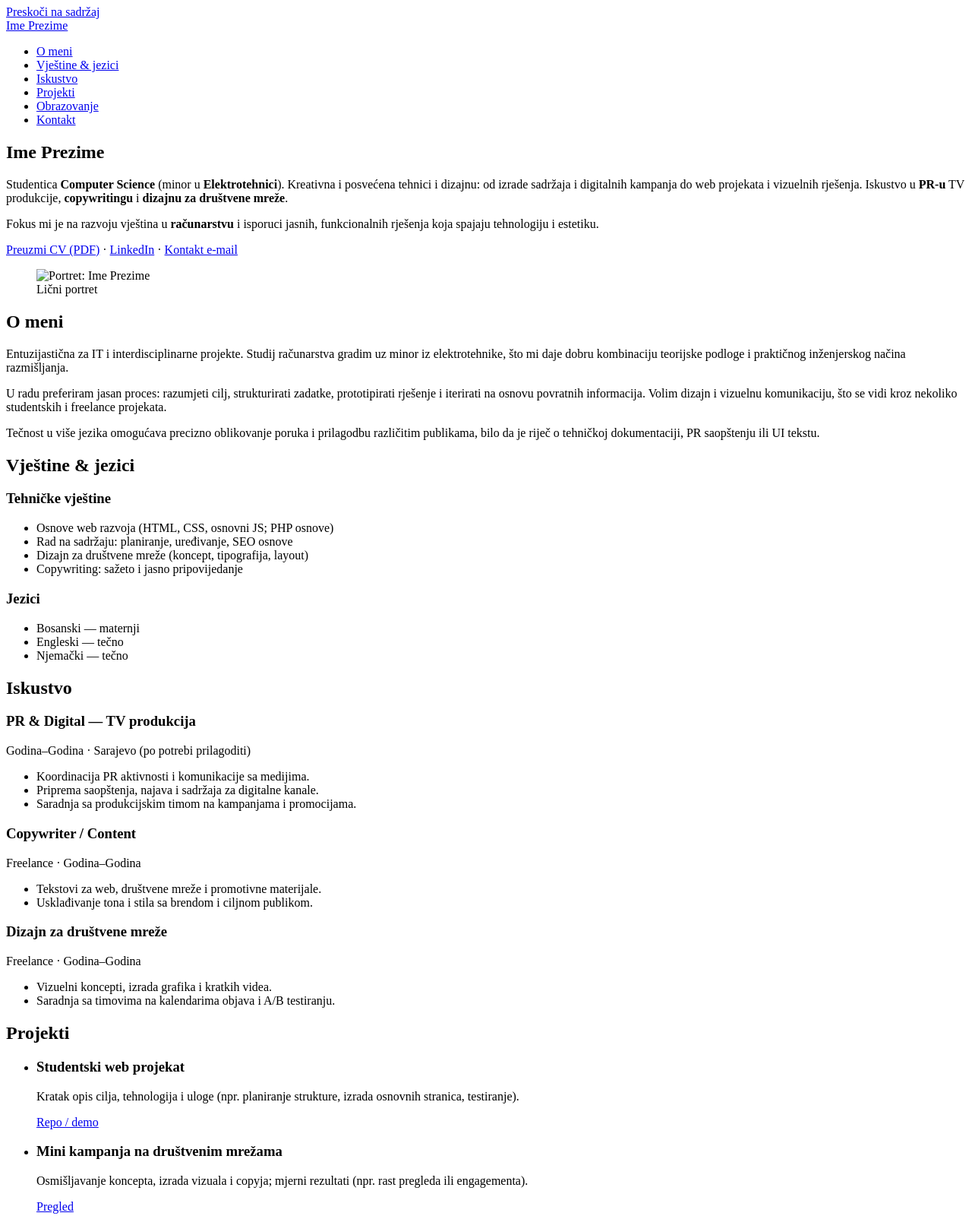
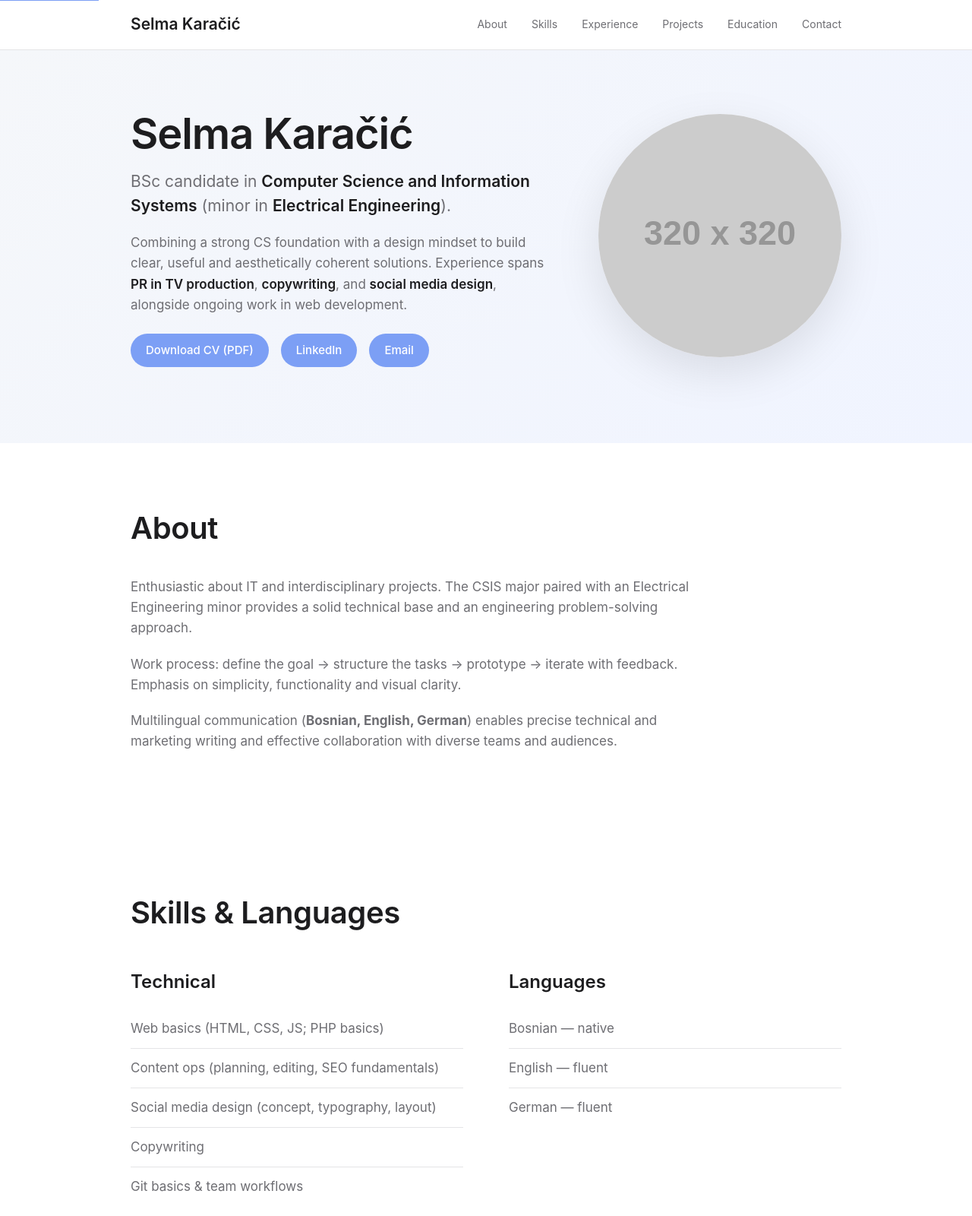
Before and after one commit to s3lmak/s3lmak.github.io, a plain HTML site: page index.html in a window 1280 px wide. Shown: the part 1-1601 px from the top of the page at 76% size. Drawn offline with Linux system fonts and the light colour scheme; placeholder pictures from the web are drawn by us.

Commit message:
Update index.html

```diff
--- a/index.html
+++ b/index.html
@@ -1,195 +1,506 @@
 <!DOCTYPE html>
-<html lang="bs">
+<html lang="en">
 <head>
-  <meta charset="utf-8" />
-  <meta name="viewport" content="width=device-width, initial-scale=1" />
-  <title>Ime Prezime — Portfolio / CV</title>
-  <meta name="description" content="Portfolio i CV — studentica Computer Science (minor Elektrotehnika), PR & copywriting iskustvo, dizajn za društvene mreže, više jezika.">
-  <!-- SEO: prilagodi ime, opis i sliku kada dodaš CSS -->
-  <meta property="og:title" content="Ime Prezime — Portfolio / CV">
-  <meta property="og:description" content="Computer Science, PR, copywriting, dizajn, više jezika.">
+  <meta charset="utf-8">
+  <meta name="viewport" content="width=device-width, initial-scale=1">
+  <title>Selma Karačić — Portfolio & CV</title>
+  <meta name="description" content="BSc candidate in Computer Science and Information Systems. PR, copywriting, web development and design.">
+  <meta property="og:title" content="Selma Karačić — Portfolio & CV">
+  <meta property="og:description" content="Computer Science, PR, copywriting, design, multilingual.">
   <meta property="og:type" content="website">
-  <meta property="og:image" content="og-image.jpg">
-  <link rel="canonical" href="https://tvojeime.github.io/">
+  <link rel="canonical" href="https://selmakaracic.github.io/">
+  <style>
+    * {
+      margin: 0;
+      padding: 0;
+      box-sizing: border-box;
+    }
+
+    :root {
+      --bg: #ffffff;
+      --text: #1d1d1f;
+      --text-secondary: #6e6e73;
+      --accent: #7c9ff5;
+      --accent-hover: #5a7fd8;
+      --border: #e5e5e7;
+      --surface: #f5f5f7;
+    }
+
+    body {
+      font-family: -apple-system, BlinkMacSystemFont, "SF Pro Display", "Segoe UI", Roboto, "Helvetica Neue", Arial, sans-serif;
+      line-height: 1.6;
+      color: var(--text);
+      background: var(--bg);
+      -webkit-font-smoothing: antialiased;
+      -moz-osx-font-smoothing: grayscale;
+    }
+
+    .container {
+      max-width: 980px;
+      margin: 0 auto;
+      padding: 0 22px;
+    }
+
+    a {
+      color: var(--accent);
+      text-decoration: none;
+      transition: color 0.2s ease;
+    }
+
+    a:hover {
+      color: var(--accent-hover);
+    }
+
+    .skip-link {
+      position: absolute;
+      top: -40px;
+      left: 0;
+      background: var(--accent);
+      color: white;
+      padding: 8px;
+      z-index: 100;
+    }
+
+    .skip-link:focus {
+      top: 0;
+    }
+
+    /* Header & Nav */
+    header {
+      background: rgba(255, 255, 255, 0.8);
+      backdrop-filter: blur(20px);
+      position: sticky;
+      top: 0;
+      z-index: 50;
+      border-bottom: 1px solid var(--border);
+    }
+
+    nav {
+      display: flex;
+      justify-content: space-between;
+      align-items: center;
+      padding: 16px 0;
+    }
+
+    nav > a {
+      font-weight: 600;
+      font-size: 21px;
+      color: var(--text);
+    }
+
+    nav ul {
+      display: flex;
+      list-style: none;
+      gap: 32px;
+    }
+
+    nav ul a {
+      font-size: 14px;
+      color: var(--text-secondary);
+      font-weight: 400;
+    }
+
+    nav ul a:hover {
+      color: var(--text);
+    }
+
+    /* Hero */
+    #hero {
+      padding: 80px 0 100px;
+      background: linear-gradient(135deg, #f5f7fa 0%, #f0f4ff 100%);
+    }
+
+    .hero-wrap {
+      display: grid;
+      grid-template-columns: 1fr 320px;
+      gap: 60px;
+      align-items: center;
+    }
+
+    .hero-text h1 {
+      font-size: 56px;
+      font-weight: 600;
+      letter-spacing: -0.02em;
+      margin-bottom: 16px;
+      line-height: 1.1;
+    }
+
+    .hero-text .lead {
+      font-size: 21px;
+      color: var(--text-secondary);
+      margin-bottom: 20px;
+      line-height: 1.5;
+    }
+
+    .hero-text p {
+      font-size: 17px;
+      margin-bottom: 16px;
+      color: var(--text-secondary);
+    }
+
+    .hero-text strong {
+      color: var(--text);
+      font-weight: 600;
+    }
+
+    .hero-links {
+      display: flex;
+      gap: 16px;
+      flex-wrap: wrap;
+      margin-top: 24px;
+    }
+
+    .hero-links a {
+      padding: 10px 20px;
+      background: var(--accent);
+      color: white;
+      border-radius: 980px;
+      font-size: 15px;
+      font-weight: 500;
+      transition: background 0.2s ease;
+    }
+
+    .hero-links a:hover {
+      background: var(--accent-hover);
+    }
+
+    .hero-photo {
+      position: relative;
+    }
+
+    .hero-photo img {
+      width: 100%;
+      height: auto;
+      border-radius: 50%;
+      box-shadow: 0 20px 60px rgba(0, 0, 0, 0.1);
+      background: var(--surface);
+    }
+
+    /* Sections */
+    section {
+      padding: 80px 0;
+    }
+
+    section h2 {
+      font-size: 40px;
+      font-weight: 600;
+      margin-bottom: 32px;
+      letter-spacing: -0.01em;
+    }
+
+    section p {
+      font-size: 17px;
+      margin-bottom: 20px;
+      color: var(--text-secondary);
+      max-width: 760px;
+    }
+
+    /* Skills */
+    .skills {
+      display: grid;
+      grid-template-columns: 1fr 1fr;
+      gap: 60px;
+      margin-top: 40px;
+    }
+
+    .skills h3 {
+      font-size: 24px;
+      margin-bottom: 16px;
+      font-weight: 600;
+    }
+
+    .skills ul {
+      list-style: none;
+    }
+
+    .skills li {
+      padding: 12px 0;
+      border-bottom: 1px solid var(--border);
+      color: var(--text-secondary);
+      font-size: 17px;
+    }
+
+    .skills li:last-child {
+      border-bottom: none;
+    }
+
+    /* Experience & Projects */
+    .posao, .projekti-lista li {
+      background: var(--surface);
+      border-radius: 18px;
+      padding: 32px;
+      margin-bottom: 24px;
+    }
+
+    .posao header h3, .projekti-lista h3 {
+      font-size: 24px;
+      font-weight: 600;
+      margin-bottom: 8px;
+    }
+
+    .posao .meta {
+      color: var(--text-secondary);
+      font-size: 15px;
+      margin-bottom: 16px;
+    }
+
+    .posao ul, .projekti-lista p {
+      color: var(--text-secondary);
+      font-size: 17px;
+      line-height: 1.6;
+    }
+
+    .posao ul {
+      list-style: none;
+      padding-left: 0;
+    }
+
+    .posao li {
+      padding-left: 20px;
+      position: relative;
+      margin-bottom: 8px;
+    }
+
+    .posao li::before {
+      content: "•";
+      position: absolute;
+      left: 0;
+      color: var(--accent);
+      font-weight: bold;
+    }
+
+    .projekti-lista {
+      list-style: none;
+    }
+
+    .projekti-lista a {
+      display: inline-block;
+      margin-top: 12px;
+      font-weight: 500;
+    }
+
+    /* Contact */
+    #kontakt ul {
+      list-style: none;
+      font-size: 19px;
+    }
+
+    #kontakt li {
+      margin-bottom: 12px;
+    }
+
+    /* Footer */
+    footer {
+      background: var(--surface);
+      padding: 40px 0;
+      text-align: center;
+      border-top: 1px solid var(--border);
+      color: var(--text-secondary);
+      font-size: 14px;
+    }
+
+    /* Responsive */
+    @media (max-width: 768px) {
+      .hero-wrap {
+        grid-template-columns: 1fr;
+        gap: 40px;
+      }
+
+      .hero-photo {
+        order: -1;
+        max-width: 240px;
+        margin: 0 auto;
+      }
+
+      .hero-text h1 {
+        font-size: 40px;
+      }
+
+      .hero-text .lead {
+        font-size: 19px;
+      }
+
+      nav ul {
+        display: none;
+      }
+
+      .skills {
+        grid-template-columns: 1fr;
+        gap: 40px;
+      }
+
+      section h2 {
+        font-size: 32px;
+      }
+    }
+  </style>
 </head>
 <body>
-  <!-- Skip link za pristupačnost -->
-  <a href="#sadrzaj" class="skip-link">Preskoči na sadržaj</a>
+  <a href="#sadrzaj" class="skip-link">Skip to content</a>
 
   <header>
     <div class="container">
-      <nav aria-label="Glavna navigacija">
-        <a href="#" aria-label="Početna">Ime Prezime</a>
+      <nav aria-label="Main navigation">
+        <a href="#" aria-label="Home">Selma Karačić</a>
         <ul>
-          <li><a href="#o-meni">O meni</a></li>
-          <li><a href="#vjestine">Vještine & jezici</a></li>
-          <li><a href="#iskustvo">Iskustvo</a></li>
-          <li><a href="#projekti">Projekti</a></li>
-          <li><a href="#obrazovanje">Obrazovanje</a></li>
-          <li><a href="#kontakt">Kontakt</a></li>
+          <li><a href="#about">About</a></li>
+          <li><a href="#skills">Skills</a></li>
+          <li><a href="#experience">Experience</a></li>
+          <li><a href="#projects">Projects</a></li>
+          <li><a href="#education">Education</a></li>
+          <li><a href="#contact">Contact</a></li>
         </ul>
       </nav>
     </div>
   </header>
 
   <main id="sadrzaj">
-    <!-- HERO: ime, uloga, kratki sažetak, foto -->
     <section id="hero">
       <div class="container">
         <div class="hero-wrap">
           <div class="hero-text">
-            <h1>Ime Prezime</h1>
+            <h1>Selma Karačić</h1>
             <p class="lead">
-              Studentica <strong>Computer Science</strong> (minor u <strong>Elektrotehnici</strong>).
-              Kreativna i posvećena tehnici i dizajnu: od izrade sadržaja i digitalnih kampanja do web projekata i vizuelnih rješenja.
-              Iskustvo u <strong>PR‑u</strong> TV produkcije, <strong>copywritingu</strong> i <strong>dizajnu za društvene mreže</strong>.
+              BSc candidate in <strong>Computer Science and Information Systems</strong> (minor in <strong>Electrical Engineering</strong>).
             </p>
             <p>
-              Fokus mi je na razvoju vještina u <strong>računarstvu</strong> i isporuci jasnih, funkcionalnih rješenja koja spajaju
-              tehnologiju i estetiku.
+              Combining a strong CS foundation with a design mindset to build clear, useful and aesthetically coherent solutions. Experience spans <strong>PR in TV production</strong>, <strong>copywriting</strong>, and <strong>social media design</strong>, alongside ongoing work in web development.
             </p>
-            <p>
-              <a href="cv.pdf">Preuzmi CV (PDF)</a> ·
-              <a href="https://www.linkedin.com/in/tvoj-profil" rel="noopener" target="_blank">LinkedIn</a> ·
-              <a href="#kontakt">Kontakt e‑mail</a>
-            </p>
+            <div class="hero-links">
+              <a href="cv.pdf">Download CV (PDF)</a>
+              <a href="https://www.linkedin.com/in/selma-karacic1111" target="_blank" rel="noopener">LinkedIn</a>
+              <a href="#contact">Email</a>
+            </div>
           </div>
           <figure class="hero-photo">
-            <!-- Zamijeni src svojom fotografijom (npr. images/ja.jpg) -->
-            <img src="images/placeholder-headshot.jpg" alt="Portret: Ime Prezime" width="320" height="320" />
-            <figcaption class="sr-only">Lični portret</figcaption>
+            <img src="https://via.placeholder.com/320" alt="Portrait: Selma Karačić" width="320" height="320">
           </figure>
         </div>
       </div>
     </section>
 
-    <!-- O MENI: bez previše "ja", fokus na vrijednosti i pristupu -->
-    <section id="o-meni">
+    <section id="about">
       <div class="container">
-        <h2>O meni</h2>
+        <h2>About</h2>
         <p>
-          Entuzijastična za IT i interdisciplinarne projekte. Studij računarstva gradim uz minor iz elektrotehnike,
-          što mi daje dobru kombinaciju teorijske podloge i praktičnog inženjerskog načina razmišljanja.
+          Enthusiastic about IT and interdisciplinary projects. The CSIS major paired with an Electrical Engineering minor provides a solid technical base and an engineering problem-solving approach.
         </p>
         <p>
-          U radu preferiram jasan proces: razumjeti cilj, strukturirati zadatke, prototipirati rješenje i iterirati na osnovu povratnih informacija.
-          Volim dizajn i vizuelnu komunikaciju, što se vidi kroz nekoliko studentskih i freelance projekata.
+          Work process: define the goal → structure the tasks → prototype → iterate with feedback. Emphasis on simplicity, functionality and visual clarity.
         </p>
         <p>
-          Tečnost u više jezika omogućava precizno oblikovanje poruka i prilagodbu različitim publikama, bilo da je riječ o tehničkoj dokumentaciji,
-          PR saopštenju ili UI tekstu.
+          Multilingual communication (<strong>Bosnian, English, German</strong>) enables precise technical and marketing writing and effective collaboration with diverse teams and audiences.
         </p>
       </div>
     </section>
 
-    <!-- VJEŠTINE & JEZICI -->
-    <section id="vjestine">
+    <section id="skills">
       <div class="container">
-        <h2>Vještine & jezici</h2>
+        <h2>Skills & Languages</h2>
         <div class="skills">
           <div>
-            <h3>Tehničke vještine</h3>
+            <h3>Technical</h3>
             <ul>
-              <li>Osnove web razvoja (HTML, CSS, osnovni JS; PHP osnove)</li>
-              <li>Rad na sadržaju: planiranje, uređivanje, SEO osnove</li>
-              <li>Dizajn za društvene mreže (koncept, tipografija, layout)</li>
-              <li>Copywriting: sažeto i jasno pripovijedanje</li>
+              <li>Web basics (HTML, CSS, JS; PHP basics)</li>
+              <li>Content ops (planning, editing, SEO fundamentals)</li>
+              <li>Social media design (concept, typography, layout)</li>
+              <li>Copywriting</li>
+              <li>Git basics & team workflows</li>
             </ul>
           </div>
           <div>
-            <h3>Jezici</h3>
+            <h3>Languages</h3>
             <ul>
-              <li>Bosanski — maternji</li>
-              <li>Engleski — tečno</li>
-              <li>Njemački — tečno</li>
+              <li>Bosnian — native</li>
+              <li>English — fluent</li>
+              <li>German — fluent</li>
             </ul>
           </div>
         </div>
       </div>
     </section>
 
-    <!-- ISKUSTVO: kao CV timeline/lista -->
-    <section id="iskustvo">
+    <section id="experience">
       <div class="container">
-        <h2>Iskustvo</h2>
+        <h2>Experience</h2>
         <article class="posao">
           <header>
-            <h3>PR & Digital — TV produkcija</h3>
-            <p class="meta">Godina–Godina · Sarajevo (po potrebi prilagoditi)</p>
+            <h3>Web Content Writer — Hayat.ba</h3>
+            <p class="meta">May 2024 — December 2024 · Sarajevo</p>
           </header>
           <ul>
-            <li>Koordinacija PR aktivnosti i komunikacije sa medijima.</li>
-            <li>Priprema saopštenja, najava i sadržaja za digitalne kanale.</li>
-            <li>Saradnja sa produkcijskim timom na kampanjama i promocijama.</li>
+            <li>Planned and wrote web articles, headlines and descriptions.</li>
+            <li>Worked in CMS; applied basic SEO and content structure.</li>
           </ul>
         </article>
         <article class="posao">
           <header>
-            <h3>Copywriter / Content</h3>
-            <p class="meta">Freelance · Godina–Godina</p>
+            <h3>Public Relations Manager — Hayatproduction.ba</h3>
+            <p class="meta">May 2023 — September 2023 · Sarajevo</p>
           </header>
           <ul>
-            <li>Tekstovi za web, društvene mreže i promotivne materijale.</li>
-            <li>Usklađivanje tona i stila sa brendom i ciljnom publikom.</li>
+            <li>Prepared press releases and announcements; managed media relations.</li>
+            <li>Coordinated campaigns and digital content distribution.</li>
           </ul>
         </article>
         <article class="posao">
           <header>
-            <h3>Dizajn za društvene mreže</h3>
-            <p class="meta">Freelance · Godina–Godina</p>
+            <h3>Designer & Design Coordinator — MedReCon'25 (SSST)</h3>
+            <p class="meta">2025</p>
           </header>
           <ul>
-            <li>Vizuelni koncepti, izrada grafika i kratkih videa.</li>
-            <li>Saradnja sa timovima na kalendarima objava i A/B testiranju.</li>
+            <li>Developed the visual identity and conference graphics.</li>
+            <li>Coordinated design tasks and assets for social media.</li>
+            <li>IG: <a href="https://instagram.com/ssstmedrecon" target="_blank" rel="noopener">@ssstmedrecon</a> · Web: <a href="https://ssstmedrecon.com" target="_blank" rel="noopener">ssstmedrecon.com</a></li>
           </ul>
         </article>
       </div>
     </section>
 
-    <!-- PROJEKTI: 3–6 kratkih opisa -->
-    <section id="projekti">
+    <section id="projects">
       <div class="container">
-        <h2>Projekti</h2>
+        <h2>Projects</h2>
         <ul class="projekti-lista">
           <li>
-            <h3>Studentski web projekat</h3>
-            <p>Kratak opis cilja, tehnologija i uloge (npr. planiranje strukture, izrada osnovnih stranica, testiranje).</p>
-            <p><a href="#">Repo / demo</a></p>
+            <h3>NEZIRI HAUSWARTUNG — website</h3>
+            <p>Built and deployed a presentation website.</p>
+            <a href="https://neziri-hauswartung.ch" target="_blank" rel="noopener">neziri-hauswartung.ch</a>
           </li>
           <li>
-            <h3>Mini kampanja na društvenim mrežama</h3>
-            <p>Osmišljavanje koncepta, izrada vizuala i copyja; mjerni rezultati (npr. rast pregleda ili engagementa).</p>
-            <p><a href="#">Pregled</a></p>
+            <h3>MedReCon'25 — visual identity & social media</h3>
+            <p>Key visuals and coordination of posts.</p>
+            <a href="https://instagram.com/ssstmedrecon" target="_blank" rel="noopener">Instagram</a> ·
+            <a href="https://ssstmedrecon.com" target="_blank" rel="noopener">ssstmedrecon.com</a>
           </li>
           <li>
-            <h3>Umjetnički radovi (slikanje & crtanje)</h3>
-            <p>Uzorci radova; mogućnost narudžbi i prodaje (link ka galeriji ili kontakt formi).</p>
-            <p><a href="#">Galerija</a></p>
+            <h3>Artworks (painting & drawing)</h3>
+            <p>Selected works; available for inquiries and commissions.</p>
+            <a href="#contact">Contact section</a>
           </li>
         </ul>
       </div>
     </section>
 
-    <!-- OBRAZOVANJE -->
-    <section id="obrazovanje">
+    <section id="education">
       <div class="container">
-        <h2>Obrazovanje</h2>
-        <article>
-          <h3>BSc Computer Science — u toku</h3>
-          <p>Minor: Elektrotehnika · Univerzitet (upiši naziv) · Očekivana godina završetka: 20XX</p>
-          <p>Relevantni predmeti: programiranje, web tehnologije, baze podataka, osnove elektronike…</p>
+        <h2>Education</h2>
+        <article class="posao">
+          <h3>BSc Computer Science and Information Systems — in progress</h3>
+          <p class="meta">Minor: Electrical Engineering · Sarajevo School of Science and Technology (SSST)</p>
+          <p style="margin-top: 12px;">
+            SSST is partnered with the <strong>University of Buckingham</strong> (dual degree programme).
+          </p>
         </article>
       </div>
     </section>
 
-    <!-- KONTAKT -->
-    <section id="kontakt">
+    <section id="contact">
       <div class="container">
-        <h2>Kontakt</h2>
-        <p>Najbolje me je kontaktirati putem e‑maila ili LinkedIna.</p>
+        <h2>Contact</h2>
+        <p>Best way to reach me is via email or LinkedIn.</p>
         <ul>
-          <li>E‑mail: <a href="mailto:tvoje.ime@domena.com">tvoje.ime@domena.com</a></li>
-          <li>LinkedIn: <a href="https://www.linkedin.com/in/tvoj-profil" rel="noopener" target="_blank">linkedin.com/in/tvoj‑profil</a></li>
+          <li>Email: <a href="mailto:selma04k@gmail.com">selma04k@gmail.com</a></li>
+          <li>LinkedIn: <a href="https://www.linkedin.com/in/selma-karacic1111" target="_blank" rel="noopener">linkedin.com/in/selma-karacic1111</a></li>
         </ul>
       </div>
     </section>
@@ -197,26 +508,24 @@
 
   <footer>
     <div class="container">
-      <p><small>© <span id="year"></span> Ime Prezime</small></p>
+      <p><small>© <span id="year"></span> Selma Karačić</small></p>
     </div>
   </footer>
 
-  <!-- Minimalni JS samo za godinu u podnožju; CSS ćemo kasnije dodati -->
   <script>
     document.getElementById('year').textContent = new Date().getFullYear();
   </script>
 
-  <!-- (Opcionalno) JSON‑LD za bolji prikaz u pretragama; prilagoditi podatke -->
   <script type="application/ld+json">
   {
     "@context": "https://schema.org",
     "@type": "Person",
-    "name": "Ime Prezime",
-    "description": "Studentica Computer Science (minor Elektrotehnika); PR, copywriting i dizajn za društvene mreže.",
-    "email": "mailto:tvoje.ime@domena.com",
-    "url": "https://tvojeime.github.io/",
-    "sameAs": ["https://www.linkedin.com/in/tvoj-profil"],
-    "knowsAbout": ["web development","copywriting","PR","graphic design"],
+    "name": "Selma Karačić",
+    "description": "BSc candidate in Computer Science and Information Systems; PR, copywriting and social media design.",
+    "email": "mailto:selma04k@gmail.com",
+    "url": "https://selmakaracic.github.io/",
+    "sameAs": ["https://www.linkedin.com/in/selma-karacic1111"],
+    "knowsAbout": ["web development","copywriting","PR","graphic design","social media"],
     "worksFor": {"@type": "Organization","name": "Freelance"}
   }
   </script>
```
